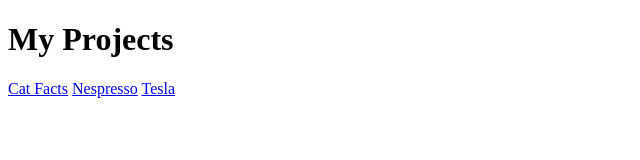
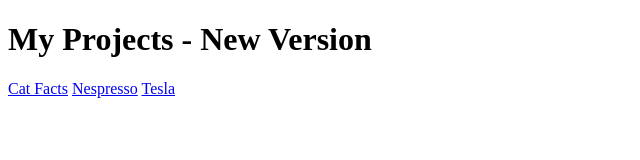
Before and after one commit to teabeau/portfolio, a plain HTML site: page index.html in a window 1280 px wide. Shown: the whole page, without its empty margins (0-640 px from the left). Drawn offline with Linux system fonts and the light colour scheme.

Commit message:
new text

```diff
--- a/index.html
+++ b/index.html
@@ -7,7 +7,7 @@
     <title>Alice Hong's Portfolio</title>
 </head>
 <body>
-    <h1>My Projects</h1>
+    <h1>My Projects - New Version</h1>
     <a href ='./catFact/index.html'>Cat Facts</a>
     <a href ='./NespressoMQ/index.html'>Nespresso</a>
     <a href ='./Tesla/'>Tesla</a>
```
